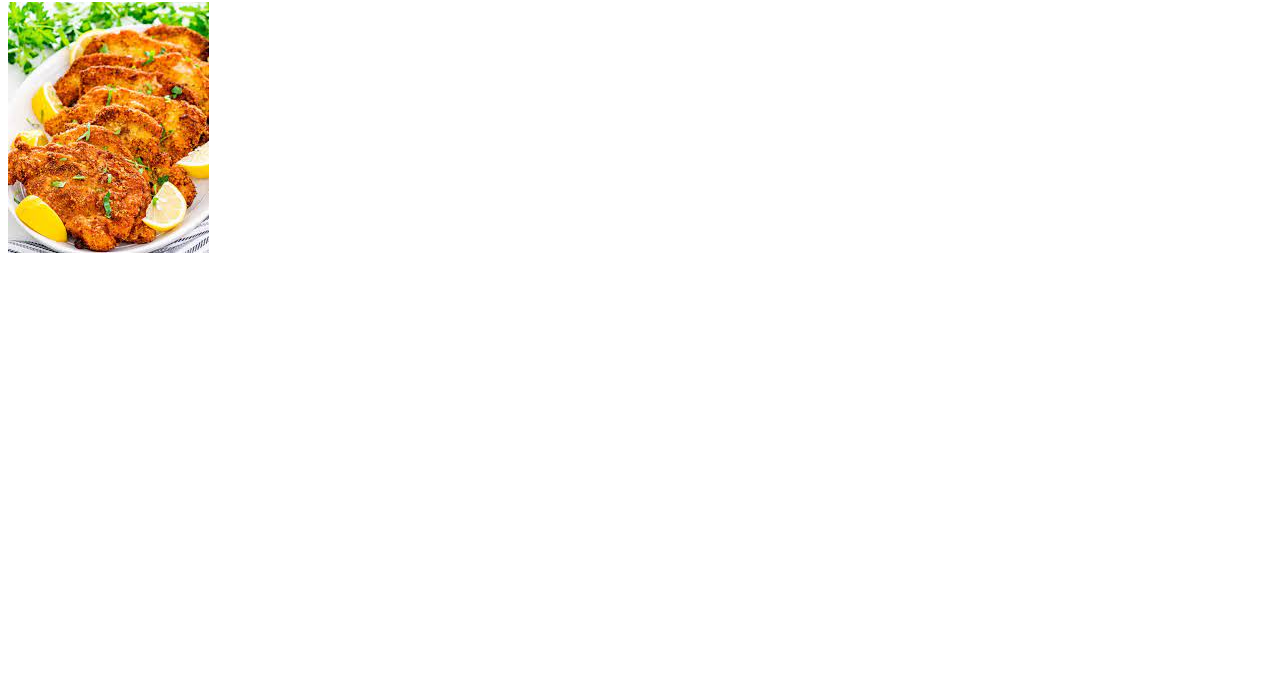
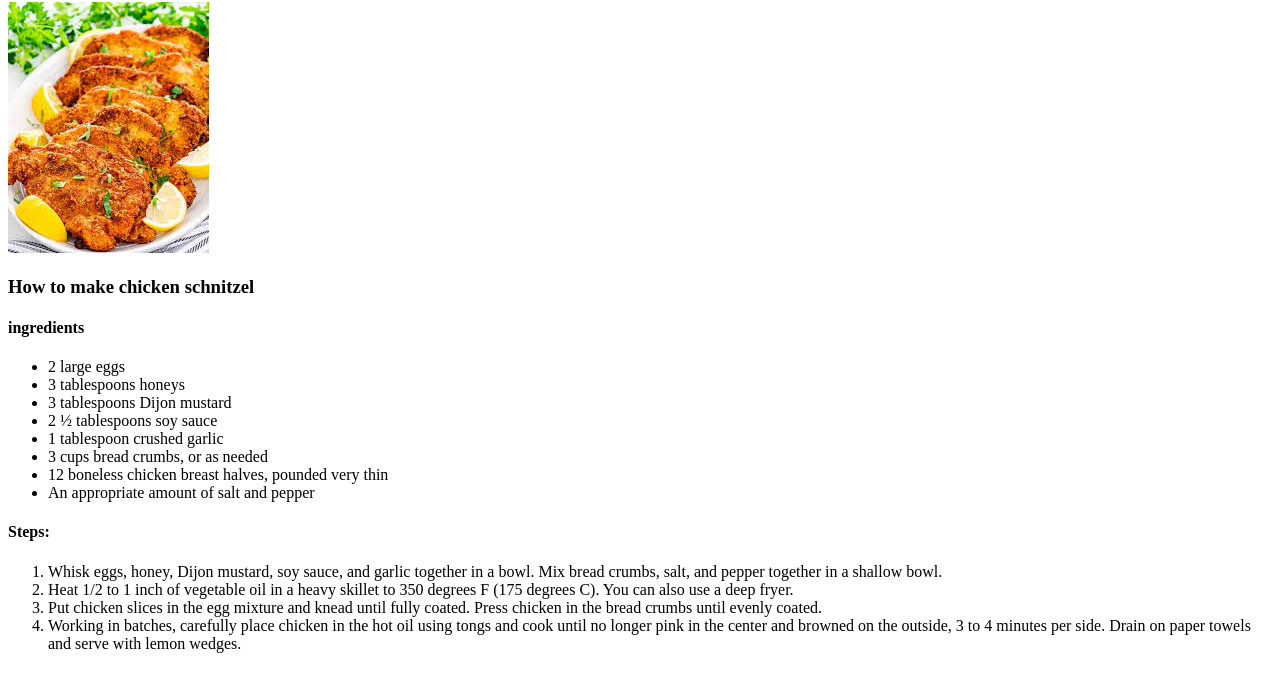
Before and after one commit to fsocietyy13/odin-recipes, a plain HTML site: page recipes/schnitzel.html in a window 1280 px wide. Shown: the part 78-770 px from the top of the page. Drawn offline with Linux system fonts and the light colour scheme.

Commit message:
Completed the schnitzel page and Finished the site

```diff
--- a/recipes/schnitzel.html
+++ b/recipes/schnitzel.html
@@ -2,10 +2,40 @@
 <html lang="en">
     <head>
         <meta charset="UTF-8">
+        <meta name="viewport" content="width=device-width, initial-scale=1.0">
         <title>Chicken schnitzel</title>
     </head>
     <body>
         <h1>Chicken Schnitzel Recipe</h1>
         <img src="images/chicken.jpeg" alt="A Chicken Schnitzel">
+        <h3>How to make chicken schnitzel</h3>
+        <h4>ingredients</h4>
+        <ul>
+            <li>2 large eggs
+            </li>
+            <li>3 tablespoons honeys
+            </li>
+            <li>3 tablespoons Dijon mustard
+            </li>
+            <li>2 ½ tablespoons soy sauce
+            </li>
+            <li>1 tablespoon crushed garlic
+            </li>
+            <li>3 cups bread crumbs, or as needed
+            </li>
+            <li>12 boneless chicken breast halves, pounded very thin
+            </li>
+            <li>An appropriate amount of salt and pepper</li>
+        </ul>
+        <h4>Steps:</h4>
+        <ol>
+            <li>Whisk eggs, honey, Dijon mustard, soy sauce, and garlic together in a bowl. Mix bread crumbs, salt, and pepper together in a shallow bowl.</li>
+            <li>Heat 1/2 to 1 inch of vegetable oil in a heavy skillet to 350 degrees F (175 degrees C). You can also use a deep fryer.
+            </li>
+            <li>Put chicken slices in the egg mixture and knead until fully coated. Press chicken in the bread crumbs until evenly coated.
+            </li>
+            <li>Working in batches, carefully place chicken in the hot oil using tongs and cook until no longer pink in the center and browned on the outside, 3 to 4 minutes per side. Drain on paper towels and serve with lemon wedges.
+            </li>
+        </ol>
     </body>
 </html>
```
Also changed, not shown: index.html (+1 -0 lines), recipes/lasagna.html (+1 -0 lines).
